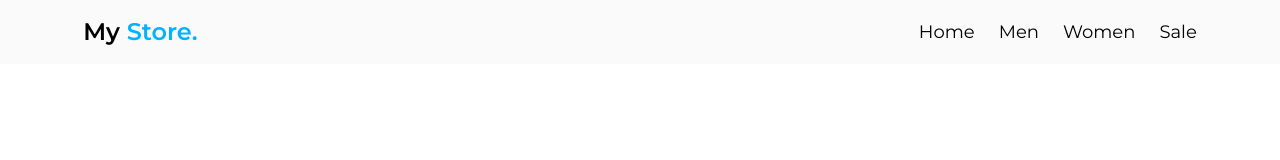
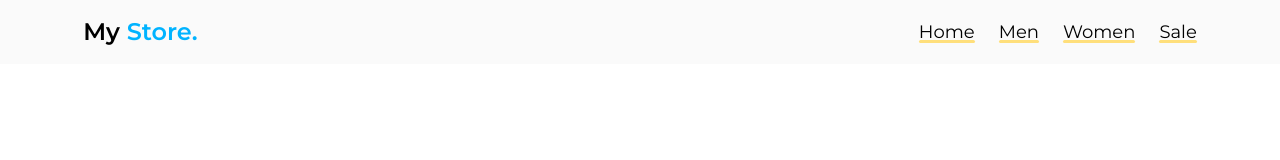
Before and after one commit to gift56/fitness_shop, a React (Vite) app: page / in a window 1280 px wide. Shown: the top 160 px of the page. Built offline with nearby package versions, Linux system fonts and the light colour scheme.

Commit message:
added links

```diff
--- a/src/index.css
+++ b/src/index.css
@@ -11,6 +11,12 @@
     width: 87%;
     margin: 0 auto;
 }
-.linkHover{
-
+.linkHover::before {
+    content: "";
+    position: absolute;
+    bottom: 3px;
+    width: 100%;
+    height: 3px;
+    background-color: #ffdf7b;
+    border-radius: 18px;
 }
```
